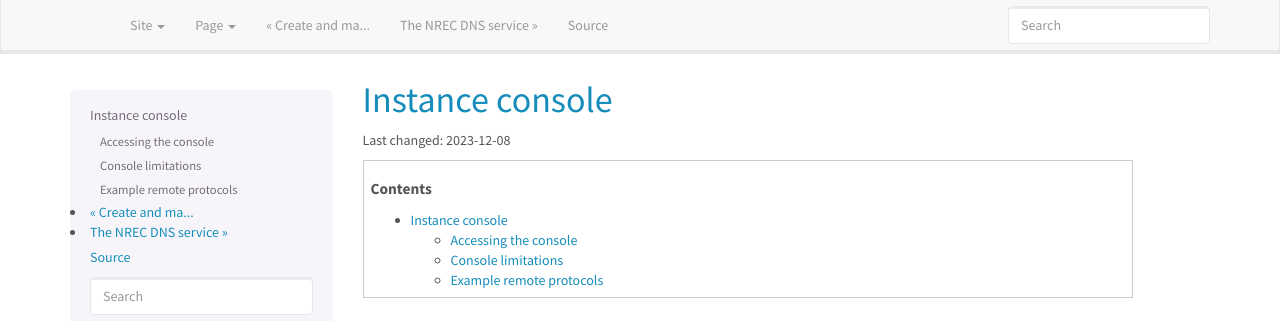
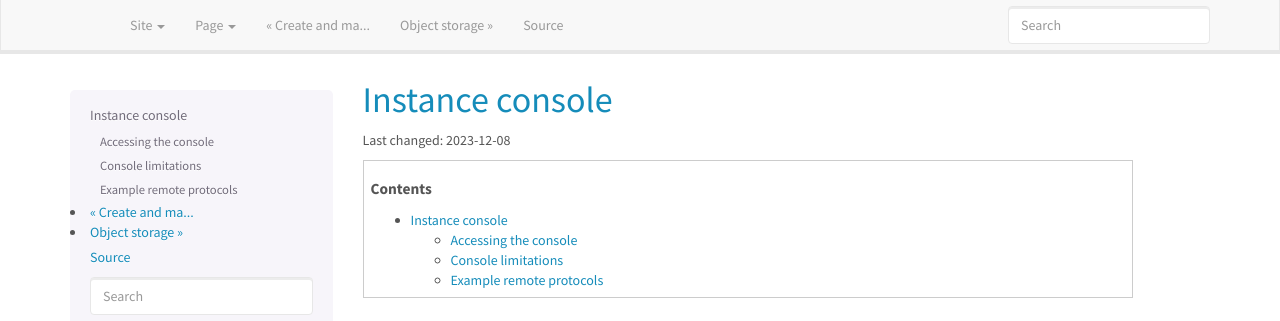
Before and after one commit to norcams/docs-enduser, a Sphinx documentation site: the page built from docs/console.rst, in a window 1280 px wide and 900 px high. Shown: the top 321 px of the window. Built offline with Sphinx 7.4.7, drawn with Linux system fonts in a browser that asks for light colours.

Commit message:
publish documentation for the object store service

```diff
--- a/docs/index.rst
+++ b/docs/index.rst
@@ -28,6 +28,7 @@ Norwegian Research and Education Cloud
    gold-image
    snapshot
    console
+   object
 
 **Advanced topics:**
 
```
Also changed, not shown: other parts of docs/index.rst (+1 -0 lines).
